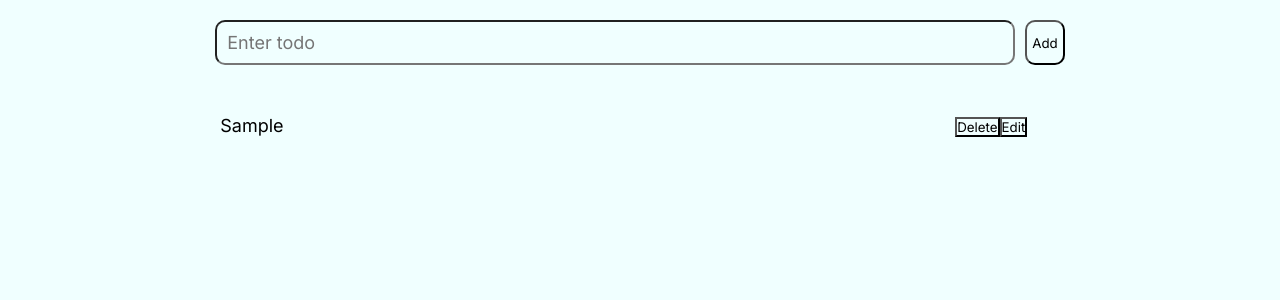
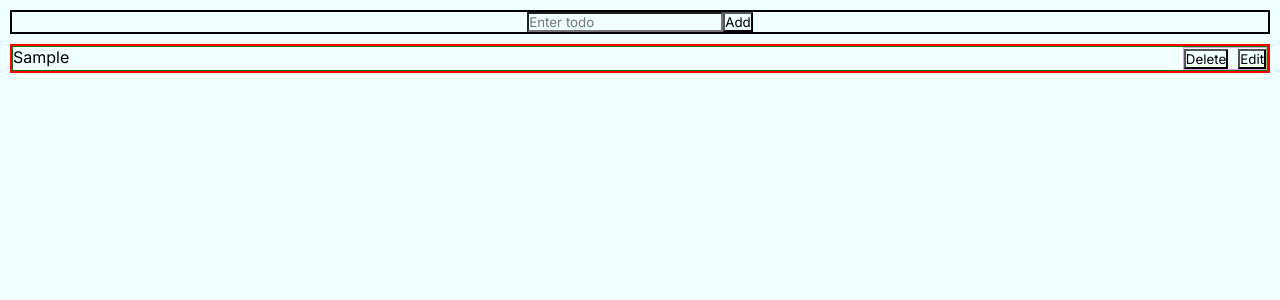
Before and after one commit to jcast24/ToDoApp, a React (Vite) app: page / in a window 1280 px wide. Both pictures are taken after typing "Sample" into the empty fields and a click on the button "Add". Shown: the top 300 px of the page. Built offline with nearby package versions, Linux system fonts and the light colour scheme.

Commit message:
refractored most of the css

```diff
--- a/src/index.css
+++ b/src/index.css
@@ -6,52 +6,34 @@
     font-family: "inter", "monserrat";
 }
 
-/* HTML body */
-
-body {
+/* header is the input box and the add button */
+header {
+    border: 2px solid black;
     display: flex;
     justify-content: center;
-}
-
-
-/* header is the input box and the add button */
-header {
-    /* border: 1px solid black; */
-    padding: 20px;
-    display: flex;
-    align-items: stretch;
-}
-
-header input {
-    width: 50rem;
-    padding: 10px;
-    border-radius: 10px;
-    font-size: large;
-}
-
-.addBtn {
-    padding: 5px;
-    margin-left: 10px;
-    border-radius: 10px;
+    margin: 10px;
 }
 
 /* main is the list content */
 .main {
-    /* border: 1px solid red; */
-    margin-top: 10px;
+    border: 2px solid red;
+    margin: 10px;
 }
 
 /* toDo item is each individual item in the list, which also includes the delete/edit buttons */
 .todoItem {
-    /* border: 1px solid green; */
+    border: 1px solid green;
     list-style-type: none;
-    padding: 20px;
-    font-size: large;
-    margin: 5px;
     display: flex;
+    justify-content: space-between;
 }
 
+/* the individual buttons */
+
 .actionsContainer {
-    /* border: 1px solid plum; */
-    margin-left: 80%;
+    border: 1px solid plum;
 }
+
+.editBtn {
+    margin-left: 10px;
+}
```
